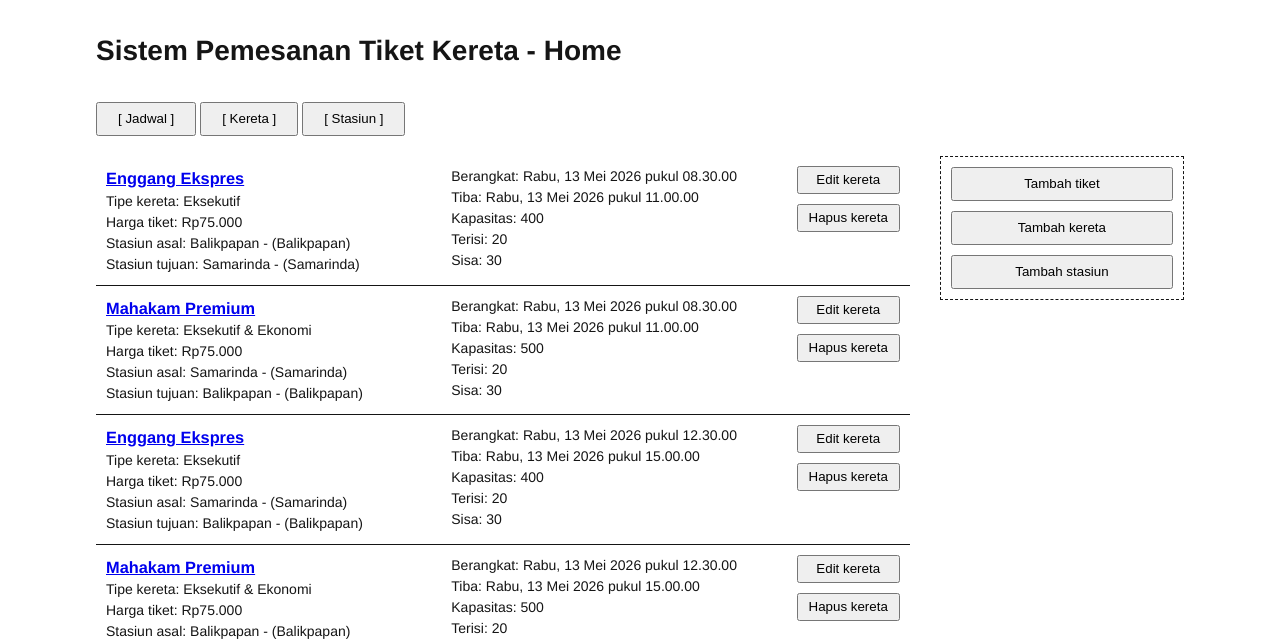
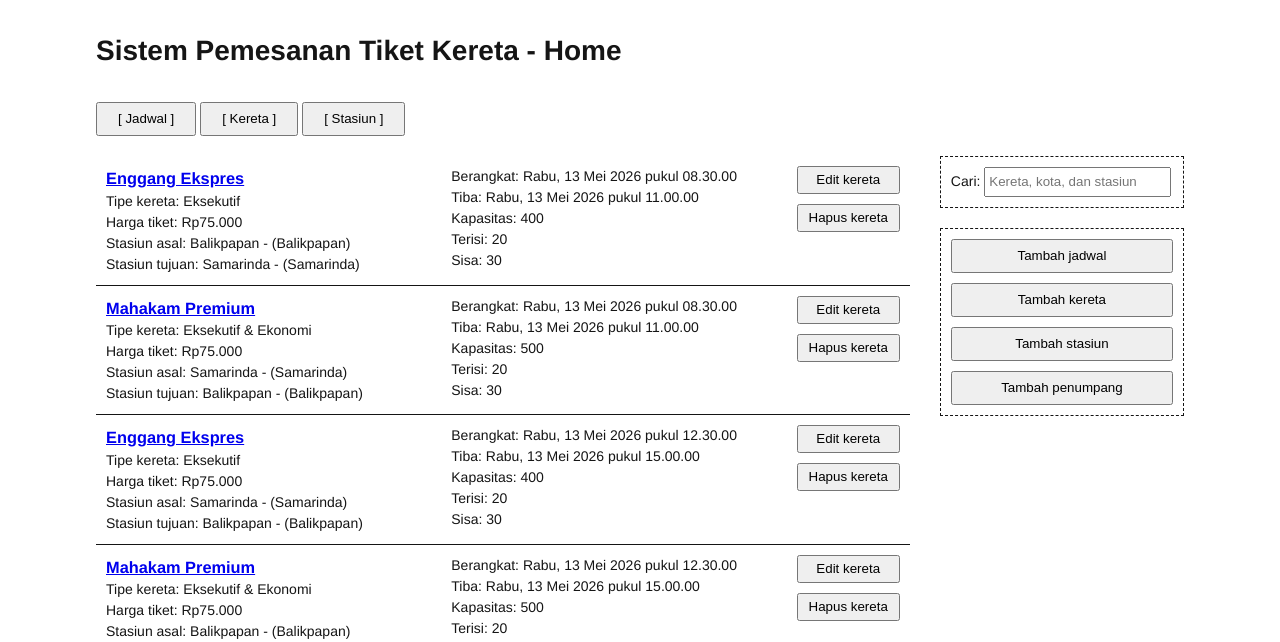
Before and after one commit to AminBadani/UTSBasisDataII-Sistem-Pemesanan-Tiket-Kereta, a PHP site: page / in a window 1280 px wide. Shown: the top 642 px of the page. Run offline with PHP 8.4, Linux system fonts and the light colour scheme; data comes from the database, SQL or seed files in the repository.

Commit message:
menambahkan search dan fungsi search (on progress)

```diff
--- a/index.php
+++ b/index.php
@@ -21,10 +21,16 @@
 
         <div class="sidebar">
             <div class="sticky-sidebar">
+                <div class="filter-group">
+                    <div class="search">
+                        <label for="search-input">Cari: </label><input type="text" id="search-input" placeholder="Kereta, kota, dan stasiun">
+                    </div>
+                </div>
                 <div class="button-group">
-                    <button>Tambah tiket</button>
-                    <button>Tambah kereta</button>
-                    <button>Tambah stasiun</button>
+                    <button onclick="location.href = 'action/add-jadwal.php'">Tambah jadwal</button>
+                    <button onclick="location.href = 'action/add-kereta.php'">Tambah kereta</button>
+                    <button onclick="location.href = 'action/add-stasiun.php'">Tambah stasiun</button>
+                    <button onclick="">Tambah penumpang</button>
                 </div>
             </div>
         </div>
--- a/public/script.js
+++ b/public/script.js
@@ -20,6 +20,8 @@ const buttonJadwal = document.getElementById("button-jadwal");
 const buttonKereta = document.getElementById("button-kereta");
 const buttonTiket = document.getElementById("button-tiket");
 const buttonStasiun = document.getElementById("button-stasiun");
+
+const searchInput = document.getElementById("search-input");
 
 // -- Helper --
 /**
@@ -182,6 +184,25 @@ function renderListStasiun(list, renderElement) {
     }
 }
 
+/**
+ * Filter data by search input
+ *
+ * @function
+ * @param {(Stasiun[]|Kereta[]|Jadwal[])} list
+ * @param {string} searchText
+ * @returns {(Stasiun[]|Kereta[]|Jadwal[])} filtered list
+ */
+function searchList(list, searchText) {
+    const result = list.filter(item => {
+        const regex = new RegExp(searchText, "gi")
+        return regex.test(item.nama_kereta)
+            || regex.test(item.nama_stasiun)
+            || regex.test(item.kota_asal)
+            || regex.test(item.kota_tujuan)
+            || regex.test(item.kota)
+    })
+    return result
+}
 
 // -- Main | Call --
 window.onload = async () => {
@@ -194,4 +215,8 @@ window.onload = async () => {
     buttonJadwal.addEventListener('click', () => renderListJadwal(allJadwal, listCard))
     buttonKereta.addEventListener('click', () => renderListKereta(allKereta, listCard))
     buttonStasiun.addEventListener('click', () => renderListStasiun(allStasiun, listCard))
+    searchInput.addEventListener('input', (e) => {
+        const searchResult = searchList(allJadwal, e.target.value)
+        renderListJadwal(searchResult, listCard)
+    })
 }
```
